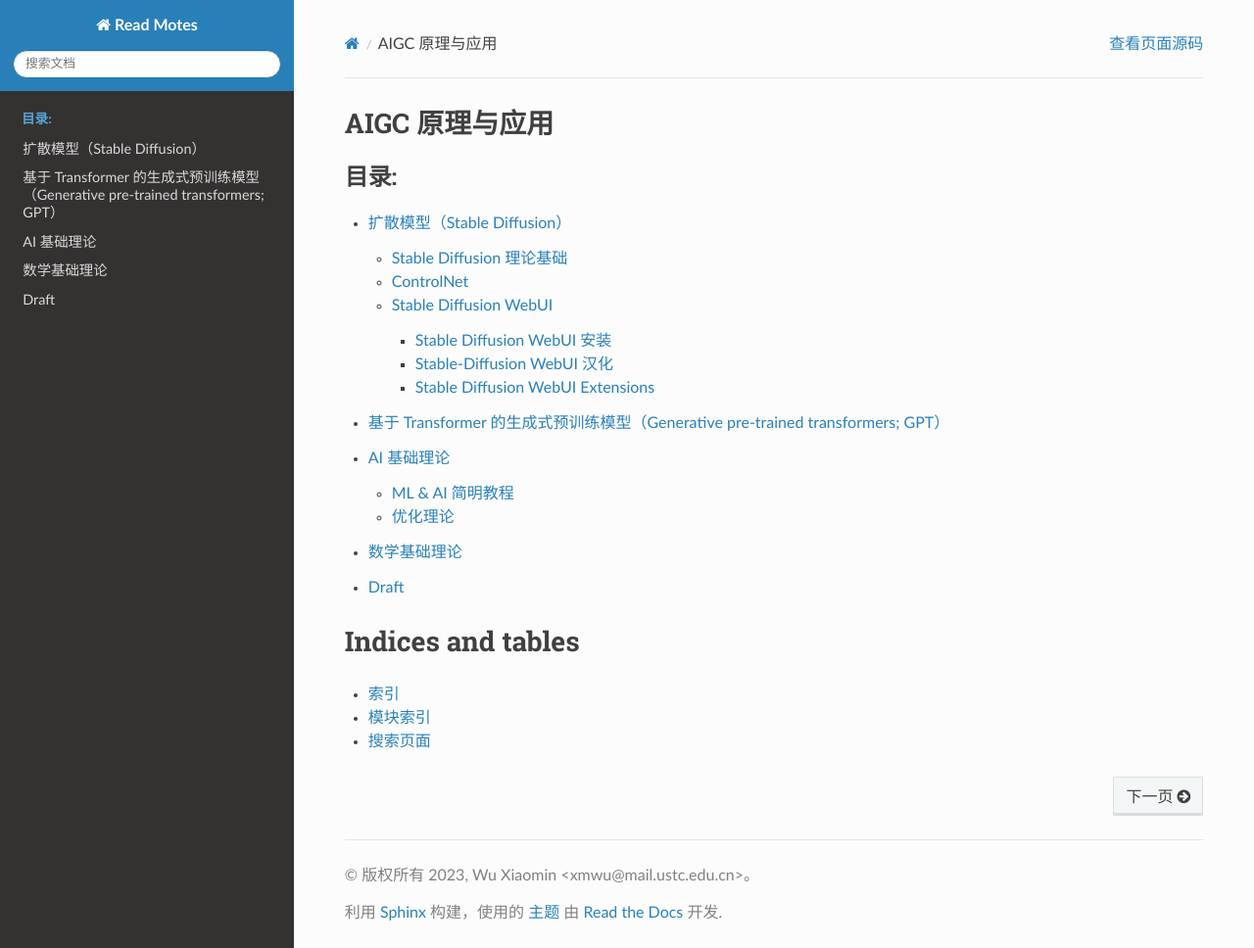
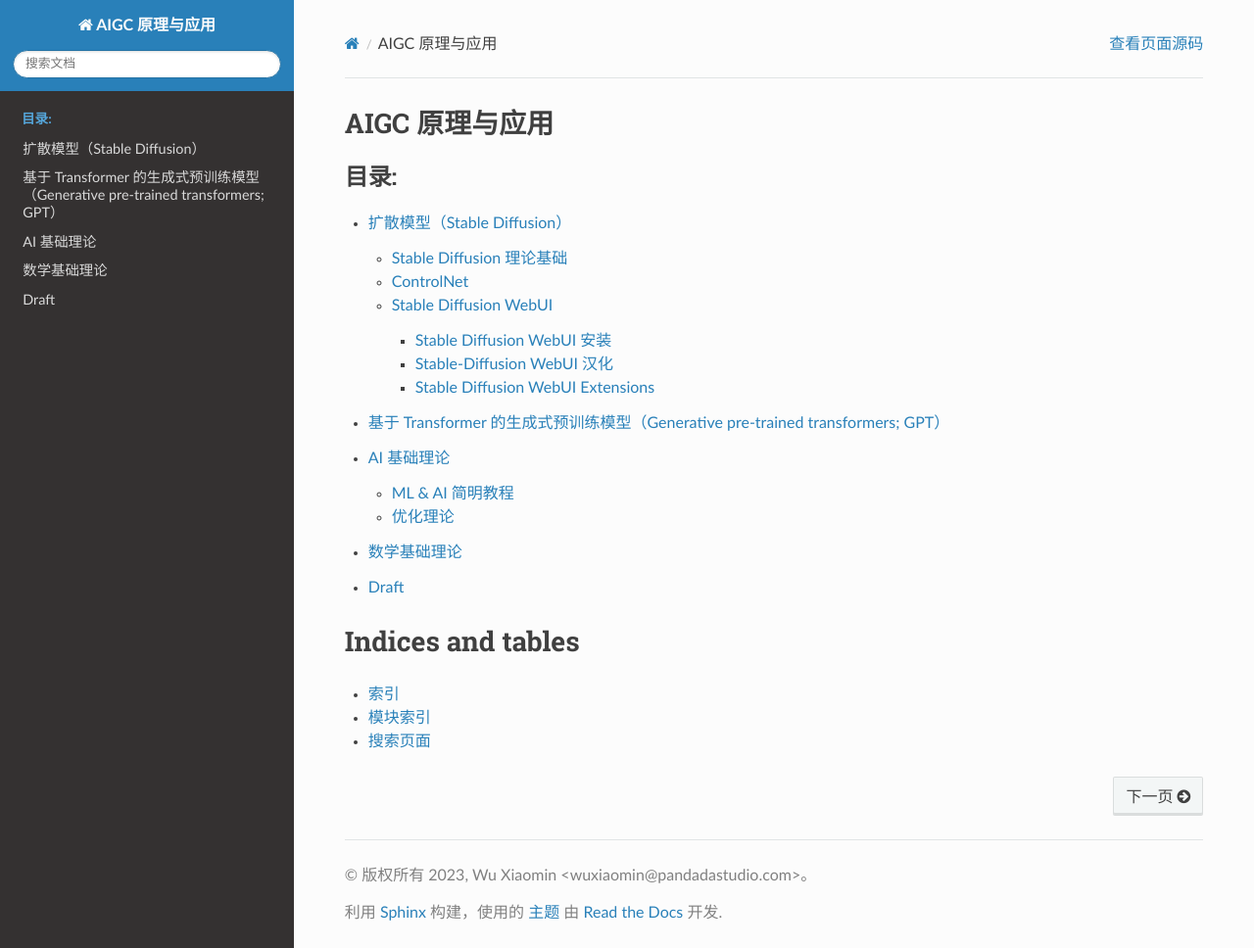
Before and after one commit to ustcxmwu/AIGC_in_Games, a Sphinx documentation site: the page built from docs/source/index.rst, in a window 1280 px wide and 968 px high. Shown: the whole window at 98% size. Built offline with Sphinx 7.4.7 and the Read the Docs theme 2.0.0, drawn with Linux system fonts in a browser that asks for light colours.

Commit message:
project name mod

```diff
--- a/docs/source/conf.py
+++ b/docs/source/conf.py
@@ -17,9 +17,9 @@
 
 # -- Project information -----------------------------------------------------
 
-project = 'Read Motes'
-copyright = '2023, Wu Xiaomin <xmwu@mail.ustc.edu.cn>'
-author = 'Wu Xiaomin <xmwu@mail.ustc.edu.cn>'
+project = 'AIGC 原理与应用'
+copyright = '2023, Wu Xiaomin <wuxiaomin@pandadastudio.com>'
+author = 'Wu Xiaomin <wuxiaomin@pandadastudio.com>'
 
 # The full version, including alpha/beta/rc tags
 release = '0.1.0'
```
